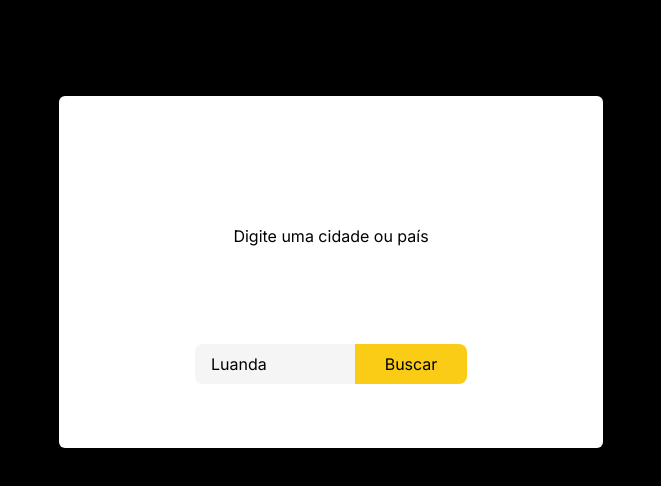
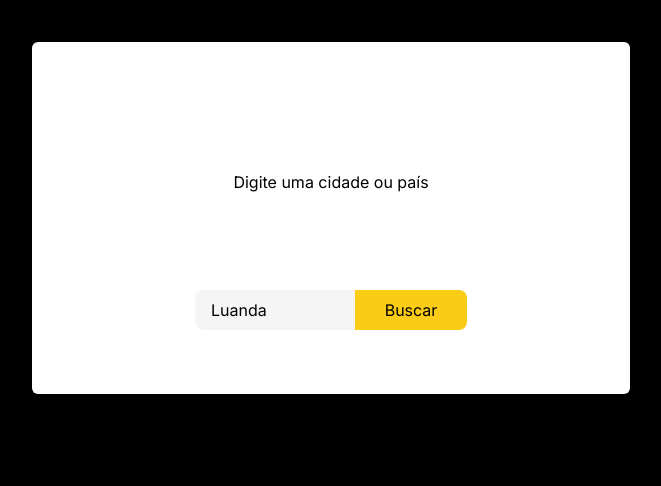
Before and after one commit to Eli450/Climate, a Next.js app: page / in a window 1280 px wide. Shown: the top 486 px of the page, without its empty margins (309-970 px from the left). Built offline with nearby package versions, Linux system fonts and the light colour scheme.

Commit message:
Criar uma variavel de ambiente para guardar o API_KEY

```diff
--- a/src/app/page.js
+++ b/src/app/page.js
@@ -4,8 +4,8 @@ import { useState } from 'react'
 import Condition from '@/app/components/Condition'
 
 async function getWeather(city){
-  const response = await fetch (`https://api.weatherapi.com/v1/current.json?key=a4d22e340b0f41ed996184640231505&q=${city}&aqi=no`)
-
+  const apiKey = process.env.NEXT_PUBLIC_API_KEY;
+  const response = await fetch (`https://api.weatherapi.com/v1/current.json?key=${apiKey}&q=${city}&aqi=no`)
   if (response.status === 200){
      const {current, location} = await response.json()
      return {current, location}
@@ -23,19 +23,18 @@ export default function Home() {
 
   const onClick = (e) => {
     e.preventDefault();
-    console.log(city)
     getWeather(city).then(info => {
       setTemp(info.current.temp_c)
       setCityAndCountry(`${info.location.name}, ${info.location.country}`)
       const date = new Date(info.location.localtime)
-      setTime(date.toLocaleString())
+      setTime(date.toDateString())
       setCondition(info.current.condition.text)
     })
   }
 
     return (
-    <main className="flex w-full min-h-screen flex-col items-center justify-between p-24">
-          <div className='w-1/2 h-max bg-white rounded-md flex justify-center p-16 flex-col' >
+    <main className="flex w-full min-h-screen flex-col items-center justify-between p-24 min-[280px]:p-[42px] ">
+          <div className='w-1/2 h-max bg-white rounded-md flex justify-center p-16 flex-col max-[1280]:w-1/2 min-[280px]:w-full' >
               { condition !== '' ? (<>
                 <div className={`${poppinsRegular.className}`}>
                       <span className={`block text-xl text-center font-medium ${poppinsBlack.className}`}>{cityAndCountry}</span>
@@ -51,8 +50,8 @@ export default function Home() {
                   <p className='text-center pt-16'>Digite uma cidade ou país</p>
                 </div>
               </>) }
-              <div className={`flex justify-center pt-24`}>
-                  <form>
+              <div className={`flex justify-center pt-24 place-c`}>
+                  <form className='flex'>
                       <input value={city} onChange={(e) =>{setCity(e.target.value)}} className={`h-10 w-40 rounded-l-lg bg-neutral-100 p-4 focus:outline-gray-300`}type='text' name='' placeholder='Digite a Cidade' />
                       <button className={`bg-yellow-400 h-10 w-28 rounded-r-lg`} name='myInput' onClick={onClick}>Buscar</button>
                   </form>
```
Also changed, not shown: 1 other file (tests, documents, lock files or other folders).
